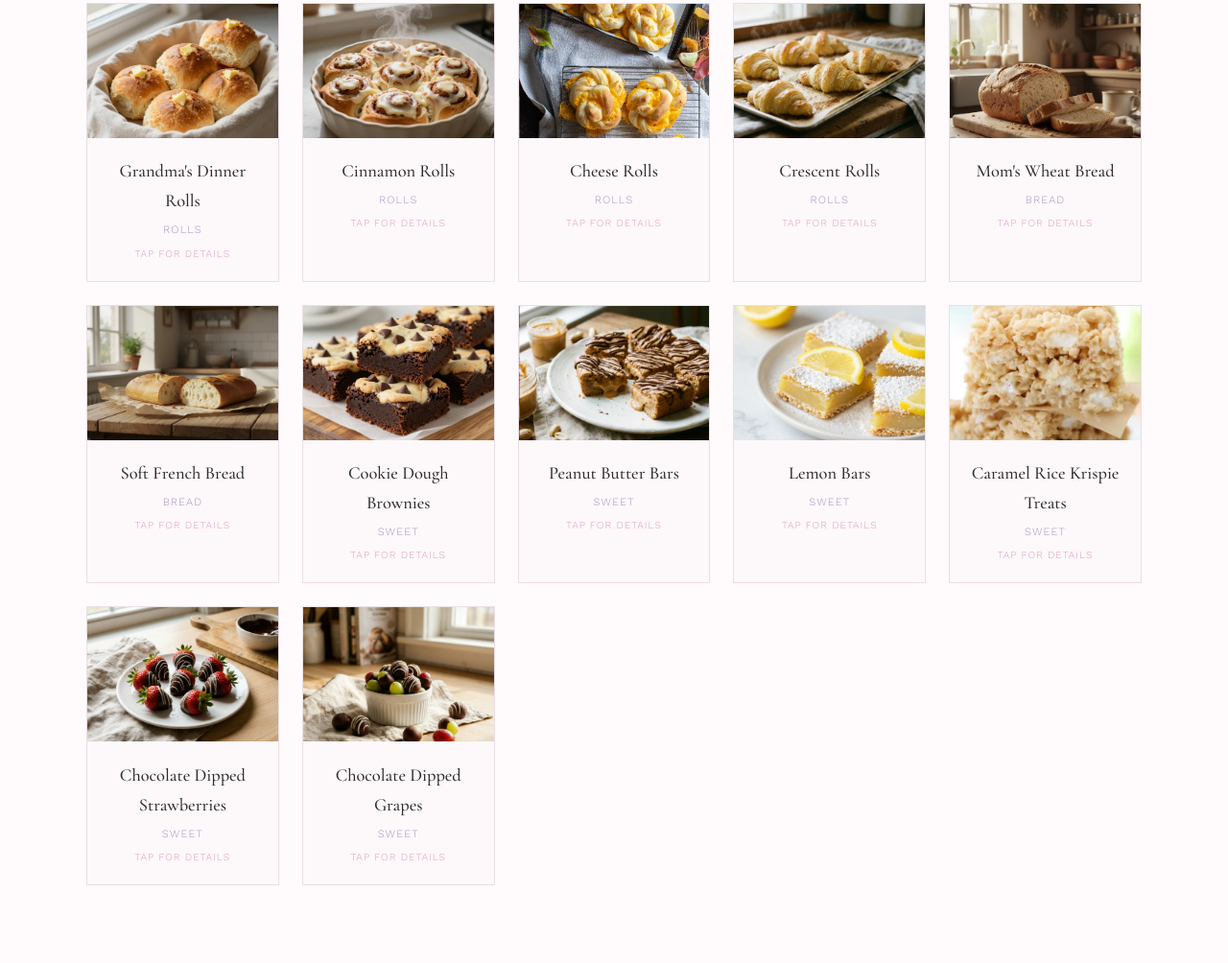
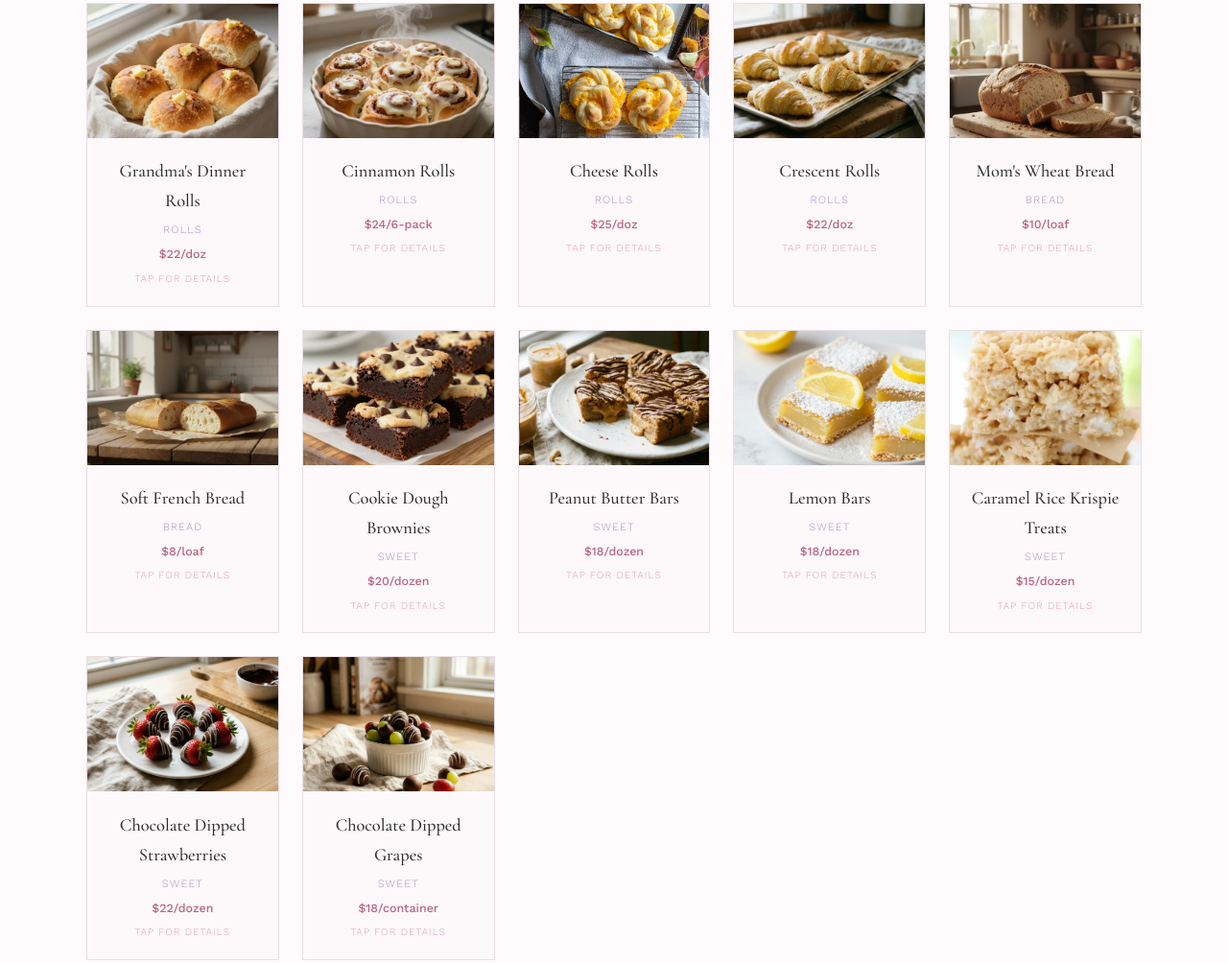
Before and after one commit to CircaSle7in/kathleens-kitchen, a website: page index.html in a window 1280 px wide. Shown: the part 2870-3874 px from the top of the page at 96% size. Drawn offline with nearby package versions, Linux system fonts and the light colour scheme.

Commit message:
feat: add prices to product showcase cards
Co-Authored-By: Claude Sonnet 4.6 <noreply@anthropic.com>

```diff
--- a/index.html
+++ b/index.html
@@ -769,6 +769,14 @@
             letter-spacing: 0.1em;
             text-transform: uppercase;
             color: var(--purple);
+        }
+
+        .showcase-price {
+            font-family: 'Work Sans', sans-serif;
+            font-size: 0.78rem;
+            font-weight: 500;
+            color: var(--pink-dark);
+            margin-top: 0.3rem;
         }
 
         .showcase-desc {
@@ -1623,6 +1631,7 @@
                 <div class="showcase-info">
                     <div class="showcase-name">Grandma's Dinner Rolls</div>
                     <div class="showcase-tag">Rolls</div>
+                    <div class="showcase-price">$22/doz</div>
                     <div class="showcase-expand">tap for details</div>
                 </div>
                 <div class="showcase-desc">Grandma Blood's famous recipe, passed down through generations. Soft, buttery, and perfect for Sunday dinner or any gathering.</div>
@@ -1632,6 +1641,7 @@
                 <div class="showcase-info">
                     <div class="showcase-name">Cinnamon Rolls</div>
                     <div class="showcase-tag">Rolls</div>
+                    <div class="showcase-price">$24/6-pack</div>
                     <div class="showcase-expand">tap for details</div>
                 </div>
                 <div class="showcase-desc">Blue-ribbon recipe from the state fair. Warm, gooey, and generously frosted with cream cheese icing.</div>
@@ -1641,6 +1651,7 @@
                 <div class="showcase-info">
                     <div class="showcase-name">Cheese Rolls</div>
                     <div class="showcase-tag">Rolls</div>
+                    <div class="showcase-price">$25/doz</div>
                     <div class="showcase-expand">tap for details</div>
                 </div>
                 <div class="showcase-desc">Golden-brown rolls stuffed with savory melted cheese. A crowd favorite at every gathering.</div>
@@ -1650,6 +1661,7 @@
                 <div class="showcase-info">
                     <div class="showcase-name">Crescent Rolls</div>
                     <div class="showcase-tag">Rolls</div>
+                    <div class="showcase-price">$22/doz</div>
                     <div class="showcase-expand">tap for details</div>
                 </div>
                 <div class="showcase-desc">Flaky, buttery layers that melt in your mouth. Light as air and perfect alongside any meal.</div>
@@ -1659,6 +1671,7 @@
                 <div class="showcase-info">
                     <div class="showcase-name">Mom's Wheat Bread</div>
                     <div class="showcase-tag">Bread</div>
+                    <div class="showcase-price">$10/loaf</div>
                     <div class="showcase-expand">tap for details</div>
                 </div>
                 <div class="showcase-desc">Hearty homemade wheat bread with a golden crust and soft interior. Perfect for sandwiches or toasting.</div>
@@ -1668,6 +1681,7 @@
                 <div class="showcase-info">
                     <div class="showcase-name">Soft French Bread</div>
                     <div class="showcase-tag">Bread</div>
+                    <div class="showcase-price">$8/loaf</div>
                     <div class="showcase-expand">tap for details</div>
                 </div>
                 <div class="showcase-desc">A soft, pillowy French loaf with a light golden crust. Great with soup, pasta, or slathered in butter.</div>
@@ -1677,6 +1691,7 @@
                 <div class="showcase-info">
                     <div class="showcase-name">Cookie Dough Brownies</div>
                     <div class="showcase-tag">Sweet</div>
+                    <div class="showcase-price">$20/dozen</div>
                     <div class="showcase-expand">tap for details</div>
                 </div>
                 <div class="showcase-desc">Rich fudgy brownies topped with a thick layer of edible cookie dough. Two desserts in one.</div>
@@ -1686,6 +1701,7 @@
                 <div class="showcase-info">
                     <div class="showcase-name">Peanut Butter Bars</div>
                     <div class="showcase-tag">Sweet</div>
+                    <div class="showcase-price">$18/dozen</div>
                     <div class="showcase-expand">tap for details</div>
                 </div>
                 <div class="showcase-desc">Thick peanut butter filling with a chocolate topping. Like a homemade Reese's, but better.</div>
@@ -1695,6 +1711,7 @@
                 <div class="showcase-info">
                     <div class="showcase-name">Lemon Bars</div>
                     <div class="showcase-tag">Sweet</div>
+                    <div class="showcase-price">$18/dozen</div>
                     <div class="showcase-expand">tap for details</div>
                 </div>
                 <div class="showcase-desc">Tangy lemon curd on a buttery shortbread crust, dusted with powdered sugar. Bright and refreshing.</div>
@@ -1704,6 +1721,7 @@
                 <div class="showcase-info">
                     <div class="showcase-name">Caramel Rice Krispie Treats</div>
                     <div class="showcase-tag">Sweet</div>
+                    <div class="showcase-price">$15/dozen</div>
                     <div class="showcase-expand">tap for details</div>
                 </div>
                 <div class="showcase-desc">Classic rice krispie treats elevated with a homemade caramel drizzle. Gooey, crunchy, and irresistible.</div>
@@ -1713,6 +1731,7 @@
                 <div class="showcase-info">
                     <div class="showcase-name">Chocolate Dipped Strawberries</div>
                     <div class="showcase-tag">Sweet</div>
+                    <div class="showcase-price">$22/dozen</div>
                     <div class="showcase-expand">tap for details</div>
                 </div>
                 <div class="showcase-desc">Fresh strawberries hand-dipped in rich chocolate. A simple, elegant treat perfect for gifting or celebrating.</div>
@@ -1722,6 +1741,7 @@
                 <div class="showcase-info">
                     <div class="showcase-name">Chocolate Dipped Grapes</div>
                     <div class="showcase-tag">Sweet</div>
+                    <div class="showcase-price">$18/container</div>
                     <div class="showcase-expand">tap for details</div>
                 </div>
                 <div class="showcase-desc">Juicy grapes coated in smooth chocolate. A bite-sized indulgence that's surprisingly addictive.</div>
```
